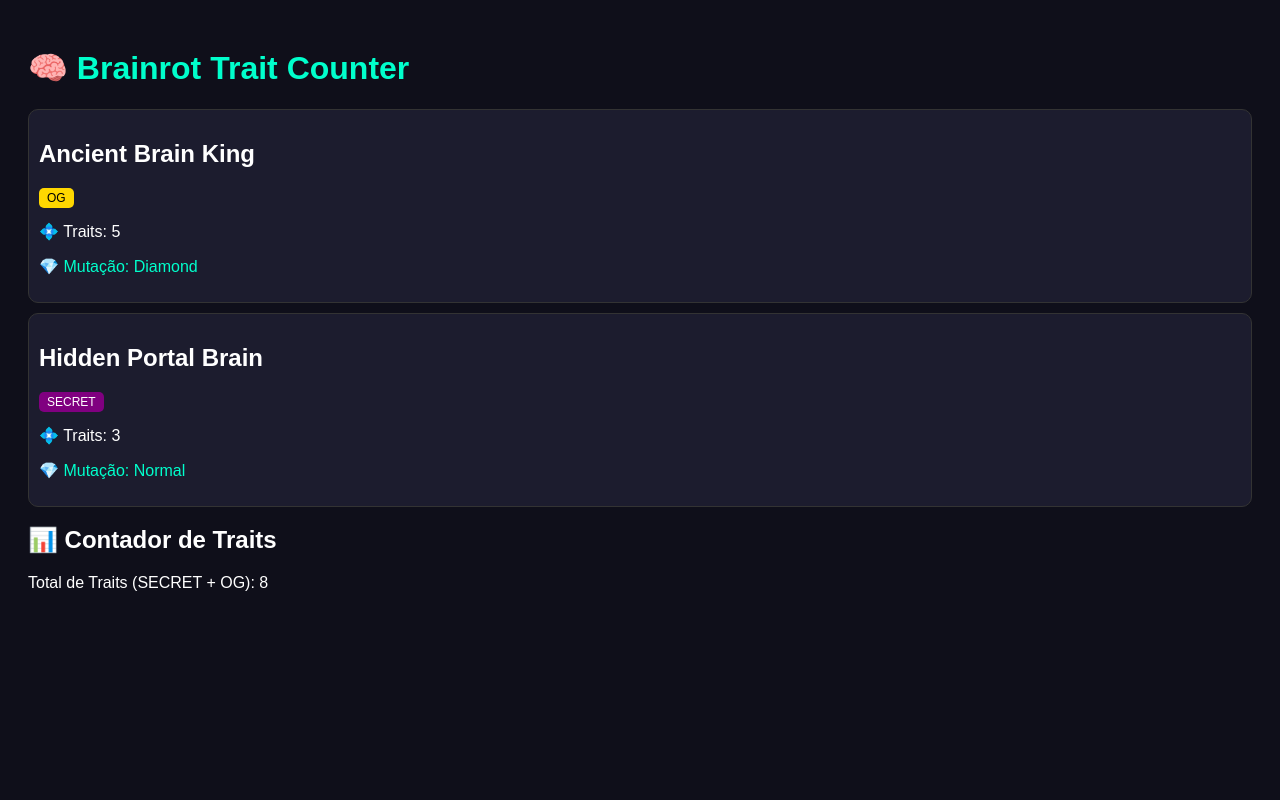
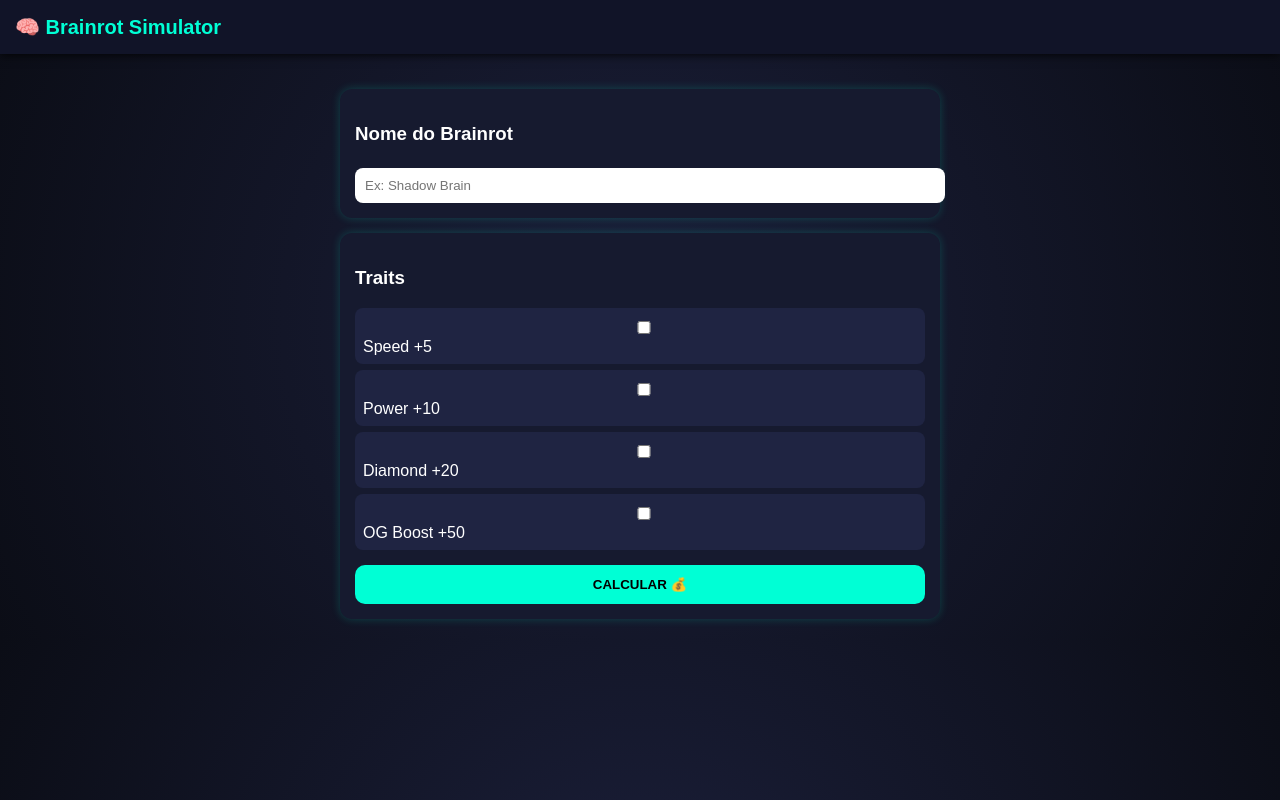
Before and after one commit to Toddynhoffbb/Toddynho, a plain HTML site: page index.html in a window 1280 px wide. Drawn offline with Linux system fonts and the light colour scheme.

Commit message:
Update title and styles in index.html

```diff
--- a/index.html
+++ b/index.html
@@ -2,107 +2,145 @@
 <html lang="pt">
 <head>
 <meta charset="UTF-8">
-<title>Brainrot Trait Counter</title>
+<title>Brainrot Simulator</title>
 
 <style>
 body {
+  margin: 0;
   font-family: Arial;
-  background: #0f0f1a;
+  background: radial-gradient(circle, #1b1f3a, #0b0d16);
   color: white;
-  padding: 20px;
 }
 
-h1 {
-  color: #00ffcc;
+/* TOP BAR estilo Roblox */
+.topbar {
+  background: #111428;
+  padding: 15px;
+  font-size: 20px;
+  font-weight: bold;
+  color: #00ffd5;
+  box-shadow: 0 0 10px black;
+}
+
+.container {
+  padding: 20px;
+  max-width: 600px;
+  margin: auto;
 }
 
 .card {
-  background: #1c1c2e;
-  padding: 10px;
-  margin: 10px 0;
-  border-radius: 10px;
-  border: 1px solid #333;
+  background: #161a2f;
+  padding: 15px;
+  border-radius: 12px;
+  box-shadow: 0 0 10px rgba(0,255,213,0.2);
+  margin-top: 15px;
 }
 
-.badge {
-  padding: 3px 8px;
-  border-radius: 5px;
-  font-size: 12px;
+input {
+  width: 100%;
+  padding: 10px;
+  margin-top: 5px;
+  border-radius: 8px;
+  border: none;
+  outline: none;
 }
 
-.OG { background: gold; color: black; }
-.SECRET { background: purple; }
-.NORMAL { background: gray; }
+.traits {
+  margin-top: 10px;
+}
 
-.mutations {
-  color: #00ffcc;
+.traits label {
+  display: block;
+  background: #1f2442;
+  padding: 8px;
+  margin-top: 6px;
+  border-radius: 8px;
+  cursor: pointer;
+}
+
+button {
+  width: 100%;
+  padding: 12px;
+  margin-top: 15px;
+  border: none;
+  border-radius: 10px;
+  background: #00ffd5;
+  color: black;
+  font-weight: bold;
+  cursor: pointer;
+  transition: 0.2s;
+}
+
+button:hover {
+  background: #00c7a8;
+}
+
+.result {
+  margin-top: 15px;
+  background: #11152a;
+  padding: 15px;
+  border-radius: 10px;
+  box-shadow: 0 0 10px rgba(0,255,213,0.1);
 }
 </style>
 </head>
 
 <body>
 
-<h1>🧠 Brainrot Trait Counter</h1>
+<div class="topbar">
+🧠 Brainrot Simulator
+</div>
 
-<div id="container"></div>
+<div class="container">
 
-<h2>📊 Contador de Traits</h2>
-<p id="count"></p>
+<div class="card">
+  <h3>Nome do Brainrot</h3>
+  <input type="text" id="name" placeholder="Ex: Shadow Brain">
+</div>
+
+<div class="card">
+  <h3>Traits</h3>
+
+  <div class="traits">
+    <label><input type="checkbox" value="5"> Speed +5</label>
+    <label><input type="checkbox" value="10"> Power +10</label>
+    <label><input type="checkbox" value="20"> Diamond +20</label>
+    <label><input type="checkbox" value="50"> OG Boost +50</label>
+  </div>
+
+  <button onclick="calcular()">CALCULAR 💰</button>
+</div>
+
+<div id="resultado"></div>
+
+</div>
 
 <script>
 
-// 🔥 Dados (só SECRET e OG entram)
-const brainrots = [
-  {
-    nome: "Ancient Brain King",
-    classe: "OG",
-    traits: 5,
-    mutacao: "Diamond"
-  },
-  {
-    nome: "Hidden Portal Brain",
-    classe: "SECRET",
-    traits: 3,
-    mutacao: "Normal"
-  },
-  {
-    nome: "Basic Brain",
-    classe: "NORMAL",
-    traits: 10,
-    mutacao: "Normal"
-  }
-];
+function calcular() {
 
-// ❗ filtro: só SECRET e OG
-const validos = brainrots.filter(b =>
-  b.classe === "OG" || b.classe === "SECRET"
-);
+  const nome = document.getElementById("name").value || "Sem nome";
 
-const container = document.getElementById("container");
+  const checks = document.querySelectorAll("input[type='checkbox']");
 
-let totalTraits = 0;
+  let bonus = 0;
 
-// render
-validos.forEach(b => {
+  checks.forEach(c => {
+    if (c.checked) bonus += Number(c.value);
+  });
 
-  totalTraits += b.traits;
+  const base = 10;
+  const total = base + bonus;
 
-  const div = document.createElement("div");
-  div.className = "card";
-
-  div.innerHTML = `
-    <h2>${b.nome}</h2>
-    <span class="badge ${b.classe}">${b.classe}</span>
-    <p>💠 Traits: ${b.traits}</p>
-    <p class="mutations">💎 Mutação: ${b.mutacao}</p>
+  document.getElementById("resultado").innerHTML = `
+    <div class="result">
+      <h2>🧠 ${nome}</h2>
+      <p>💵 Base: ${base} coins/sec</p>
+      <p>⚡ Bonus Traits: +${bonus}</p>
+      <h2>💰 Total: ${total} coins/sec</h2>
+    </div>
   `;
-
-  container.appendChild(div);
-});
-
-// contador final
-document.getElementById("count").innerText =
-  "Total de Traits (SECRET + OG): " + totalTraits;
+}
 
 </script>
 
```
